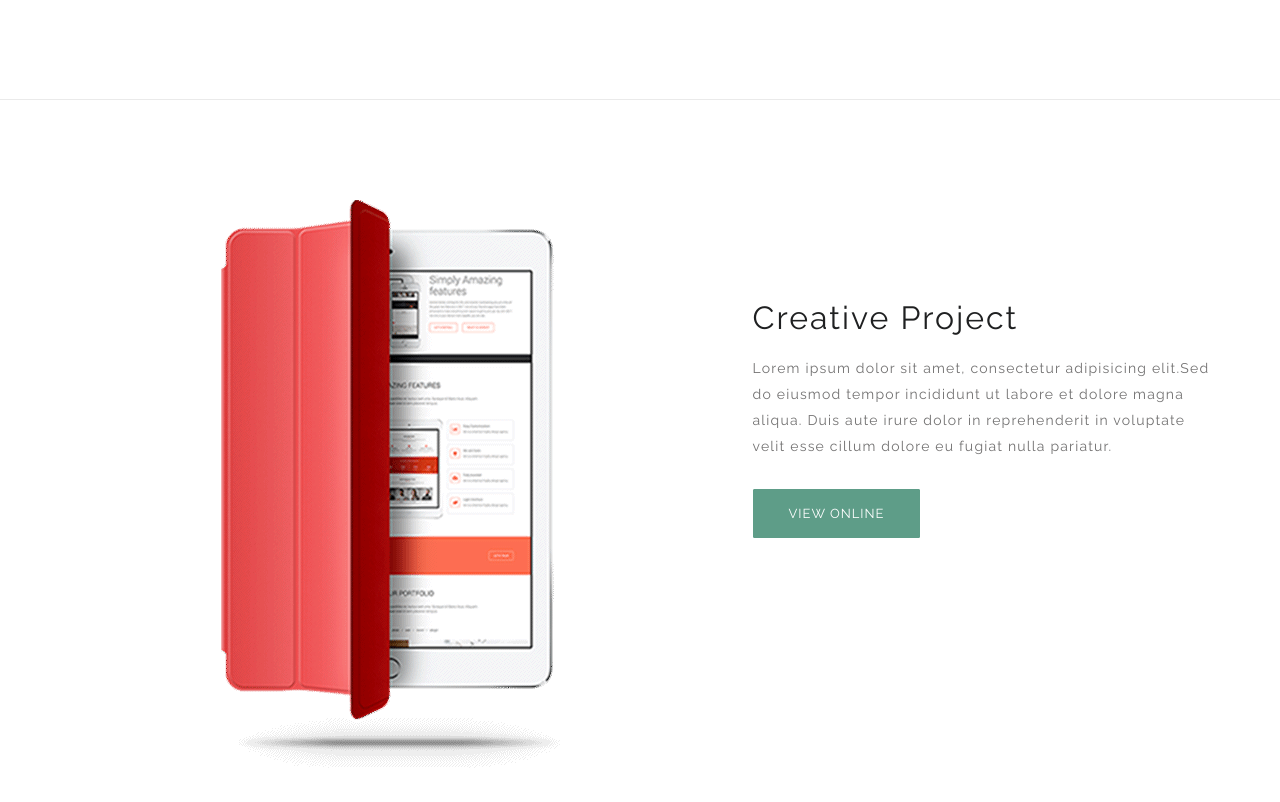
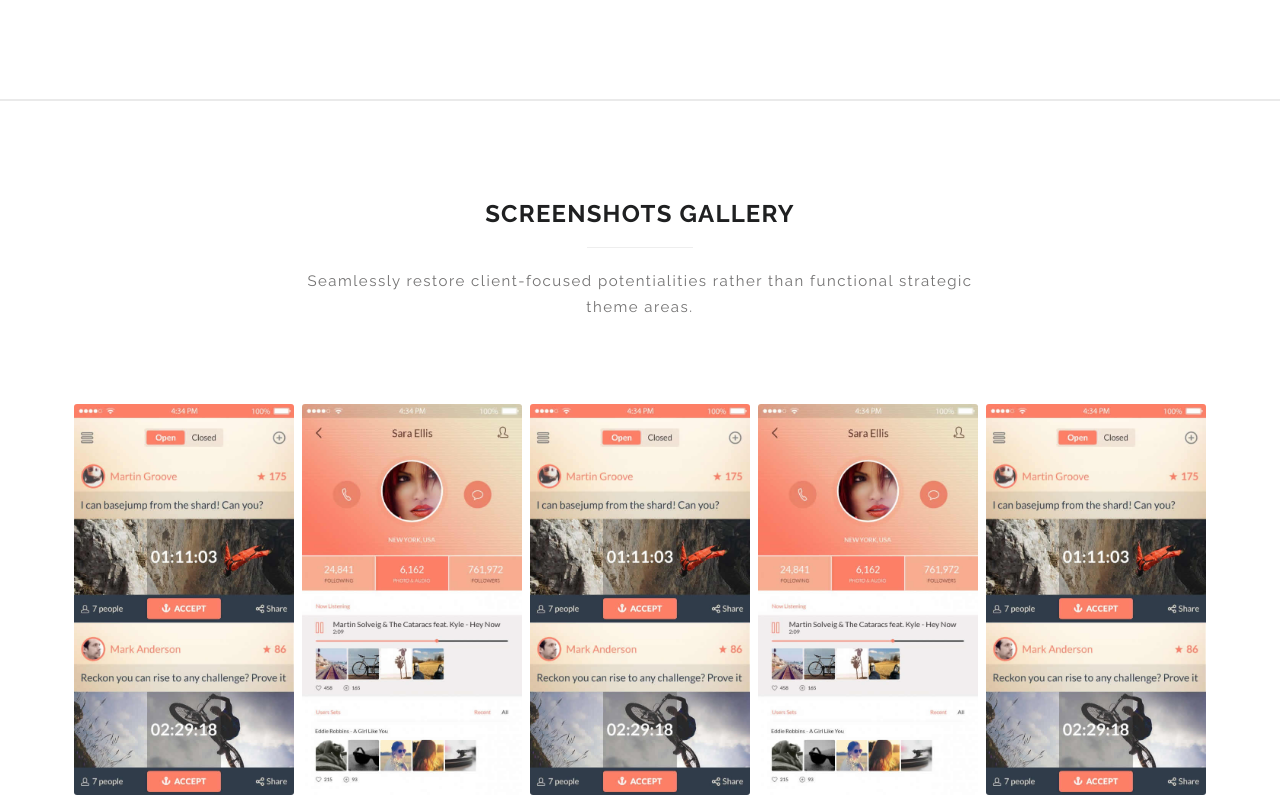
Before and after one commit to gurupriyan7/auxxweb, a plain HTML site: page index.html in a window 1280 px wide. Shown: the part 5562-6364 px from the top of the page. Drawn offline with nearby package versions, Linux system fonts and the light colour scheme; some packages are replaced by stand-ins of ours.

Commit message:
update the gallary sction

```diff
--- a/index.html
+++ b/index.html
@@ -652,7 +652,7 @@
 
     <!-- Creative section-1
     ================================================== -->
-    <section>
+    <!-- <section>
       <div id="creative-section-1" class="pad-sec">
         <div class="container">
           <div class="row">
@@ -661,24 +661,24 @@
               <figure>
                 <img src="assets/images/temp/cover.png" alt="">
               </figure>
-            </div> <!-- End col-sm-8 -->
+            </div>
 
             <div class="col-sm-5 creative-content-right animated out" data-animation="fadeInRight" data-delay="0">
               <div class="section_header">
                 <h2>Creative project</h2>
-              </div> <!-- End section_header -->
+              </div>
 
                 <p> Lorem ipsum <span>dolor</span> sit amet, consectetur adipisicing elit.Sed do eiusmod tempor incididunt ut labore et dolore magna aliqua. Duis aute irure dolor in reprehenderit in voluptate velit esse cillum dolore eu fugiat nulla pariatur.</p>
 
               <div class="view-more">
                 <a href="#services-section" class="btn btn-lg btn-primary">View online</a>
               </div>
-            </div> <!-- End feature-content -->
+            </div>
 
-          </div> <!-- End row -->
-        </div> <!-- End container -->
-      </div> <!-- End feature-section -->
-    </section>
+          </div>
+        </div>
+      </div>
+    </section> -->
     <!-- End Creative section-1 -->
 
     <section>
```
